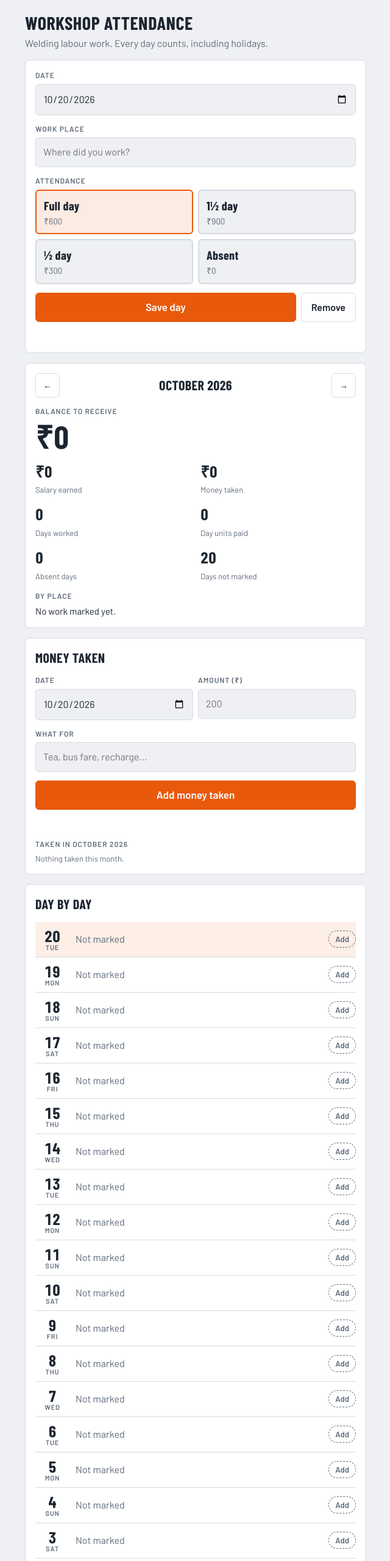
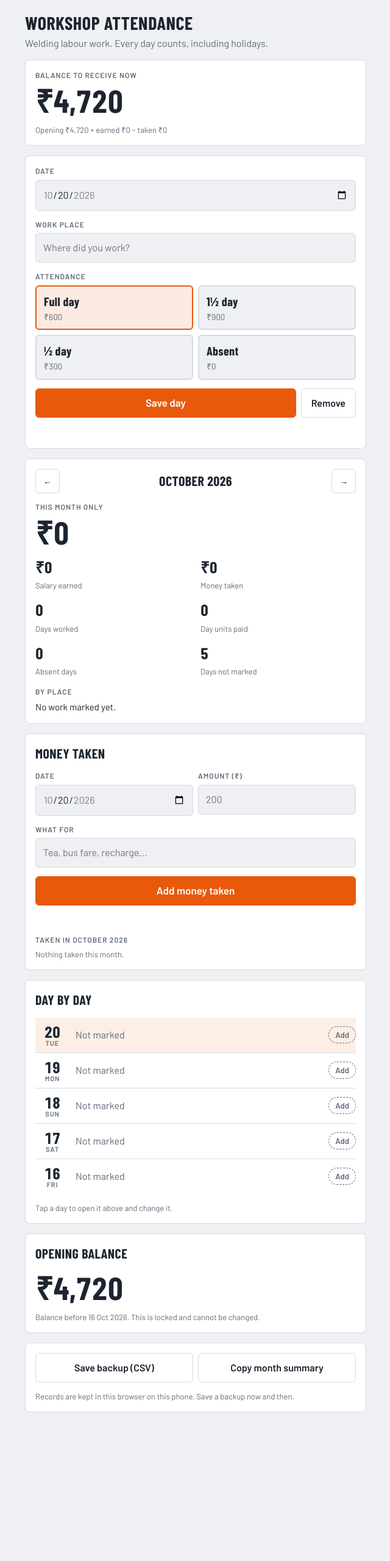
Before and after one commit to YOGESHPM45/Attendance-, a plain HTML site: page index.html in a window 1280 px wide. Shown: the top 2560 px of the page at 61% size, without its empty margins (319-959 px from the left). After the commit the page ends 2356 px from the top, so only its background shows below. Drawn offline with nearby package versions, Linux system fonts and the light colour scheme.

Commit message:
Add files via upload

```diff
--- a/index.html
+++ b/index.html
@@ -123,6 +123,14 @@ input[type="number"] { width: 100%; font: inherit; color: var(--fg); background:
     <p class="sub">Welding labour work. Every day counts, including holidays.</p>
   </header>
 
+  <section class="panel" aria-label="Balance now">
+    <div>
+      <span class="lbl">Balance to receive now</span>
+      <div class="total" id="nowTotal"></div>
+    </div>
+    <p class="foot" id="nowBreak"></p>
+  </section>
+
   <section class="panel" aria-label="Mark attendance">
     <div>
       <label for="date">Date</label>
@@ -151,7 +159,7 @@ input[type="number"] { width: 100%; font: inherit; color: var(--fg); background:
       <button class="btn small" id="next" type="button" aria-label="Next month">&rarr;</button>
     </div>
     <div>
-      <span class="lbl">Balance to receive</span>
+      <span class="lbl">This month only</span>
       <div class="total" id="total"></div>
     </div>
     <div class="stats">
@@ -198,6 +206,12 @@ input[type="number"] { width: 100%; font: inherit; color: var(--fg); background:
     <p class="foot">Tap a day to open it above and change it.</p>
   </section>
 
+  <section class="panel" aria-label="Opening balance">
+    <h2>Opening balance</h2>
+    <div class="total" id="oshow"></div>
+    <p class="foot" id="onote"></p>
+  </section>
+
   <section class="panel" aria-label="Backup">
     <div class="row">
       <button class="btn grow" id="export" type="button">Save backup (CSV)</button>
@@ -221,6 +235,7 @@ input[type="number"] { width: 100%; font: inherit; color: var(--fg); background:
 
   var entries = {};      // "YYYY-MM-DD" -> { place, u }
   var withdrawals = [];  // [{ id, date, amt, note }]
+  var opening = { amt: 4720, date: "2026-10-16" };  // balance owed before counting starts
   var armed = null;      // withdrawal id waiting for a second tap to remove
   var lastPlace = "";
   var selectedUnit = "1";
@@ -243,10 +258,25 @@ input[type="number"] { width: 100%; font: inherit; color: var(--fg); background:
     try { localStorage.setItem(STORE, JSON.stringify({ entries: entries, lastPlace: lastPlace, withdrawals: withdrawals })); } catch (e) {}
   }
   function say(t) { $("msg").textContent = t; }
+  function nowBalance() {
+    var s = opening.date, earned = 0, taken = 0, open = Number(opening.amt) || 0;
+    Object.keys(entries).forEach(function (k) { if (!s || k >= s) earned += opt(entries[k].u).amount; });
+    withdrawals.forEach(function (w) { if (!s || w.date >= s) taken += w.amt; });
+    return { open: open, earned: earned, taken: taken, total: open + earned - taken };
+  }
+  function renderNow() {
+    var b = nowBalance();
+    $("nowTotal").textContent = money(b.total);
+    $("nowBreak").textContent = "Opening " + money(b.open) + " + earned " + money(b.earned) + " − taken " + money(b.taken);
+  }
+  function applyMin() {
+    var m = opening.date || "";
+    $("date").min = m; $("wdate").min = m;
+  }
   function monthPrefix() { return viewMonth.y + "-" + pad(viewMonth.m + 1); }
   function monthWithdrawals() {
     var p = monthPrefix();
-    return withdrawals.filter(function (w) { return w.date.slice(0, 7) === p; }).sort(function (a, b) { return a.date < b.date ? 1 : a.date > b.date ? -1 : 0; });
+    return withdrawals.filter(function (w) { return w.date.slice(0, 7) === p && (!opening.date || w.date >= opening.date); }).sort(function (a, b) { return a.date < b.date ? 1 : a.date > b.date ? -1 : 0; });
   }
   function renderWithdrawals() {
     var list = monthWithdrawals(), box = $("wlist"); box.textContent = "";
@@ -300,7 +330,7 @@ input[type="number"] { width: 100%; font: inherit; color: var(--fg); background:
   function monthKeys() {
     var y = viewMonth.y, m = viewMonth.m, n = new Date(y, m + 1, 0).getDate(), out = [];
     var t = todayIso();
-    for (var d = 1; d <= n; d++) { var k = iso(y, m, d); if (k <= t) out.push(k); }
+    for (var d = 1; d <= n; d++) { var k = iso(y, m, d); if (k <= t && (!opening.date || k >= opening.date)) out.push(k); }
     return out;
   }
 
@@ -328,6 +358,7 @@ input[type="number"] { width: 100%; font: inherit; color: var(--fg); background:
     });
     renderSummary(keys);
     renderWithdrawals();
+    renderNow();
   }
 
   function renderSummary(keys) {
@@ -387,6 +418,7 @@ input[type="number"] { width: 100%; font: inherit; color: var(--fg); background:
   function csvCell(s) { s = String(s); return /[",\n]/.test(s) ? '"' + s.replace(/"/g, '""') + '"' : s; }
   function exportCsv() {
     var rows = ["Date,Place,Attendance,Amount"];
+    if (opening.amt) rows.push([opening.date, "Opening balance", "Opening balance", opening.amt].join(","));
     Object.keys(entries).sort().forEach(function (k) {
       var e = entries[k], o = opt(e.u);
       rows.push([k, csvCell(e.place), o.label, o.amount].join(","));
@@ -418,7 +450,8 @@ input[type="number"] { width: 100%; font: inherit; color: var(--fg); background:
       lines.push(w.date.slice(8) + "/" + w.date.slice(5, 7) + "  Money taken  " + money(w.amt) + (w.note ? "  " + w.note : ""));
     });
     lines.push("Money taken: " + money(taken));
-    lines.push("Balance to receive: " + money(total - taken));
+    lines.push("This month: " + money(total - taken));
+    lines.push("Balance to receive now: " + money(nowBalance().total));
     var text = lines.join("\n");
     var ok = function () { say("Summary copied."); };
     var fail = function () { say("Copy was blocked on this phone."); };
@@ -445,6 +478,9 @@ input[type="number"] { width: 100%; font: inherit; color: var(--fg); background:
     $("wdate").value = todayIso();
     $("wdate").max = todayIso();
     $("wadd").addEventListener("click", addWithdrawal);
+    $("oshow").textContent = money(opening.amt);
+    $("onote").textContent = "Balance before 16 Oct 2026. This is locked and cannot be changed.";
+    applyMin();
     loadDateIntoForm();
   }
   init();
```
